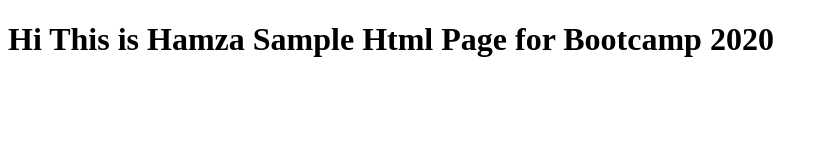
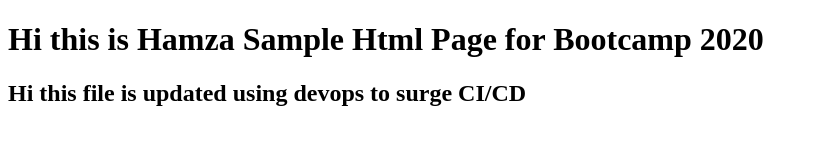
Before and after one commit to muhamamdhamzamumtaz/bootcamp2020, a plain HTML site: page index.html in a window 1280 px wide. Shown: the whole page, without its empty margins (0-828 px from the left). Drawn offline with Linux system fonts and the light colour scheme.

Commit message:
updated new heading added

```diff
--- a/index.html
+++ b/index.html
@@ -6,6 +6,7 @@
     <title>Document</title>
 </head>
 <body>
-    <h1>Hi This is Hamza Sample Html Page for Bootcamp 2020</h1>
+    <h1>Hi this is Hamza Sample Html Page for Bootcamp 2020</h1>
+    <h2>Hi this file is updated using devops to surge CI/CD</h2>
 </body>
 </html>
```
